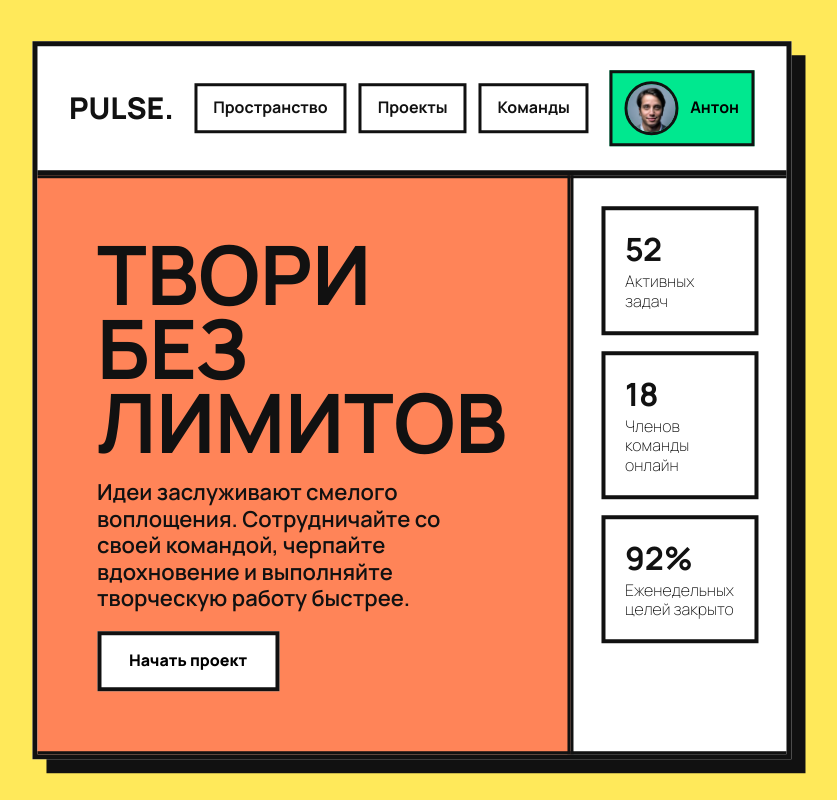
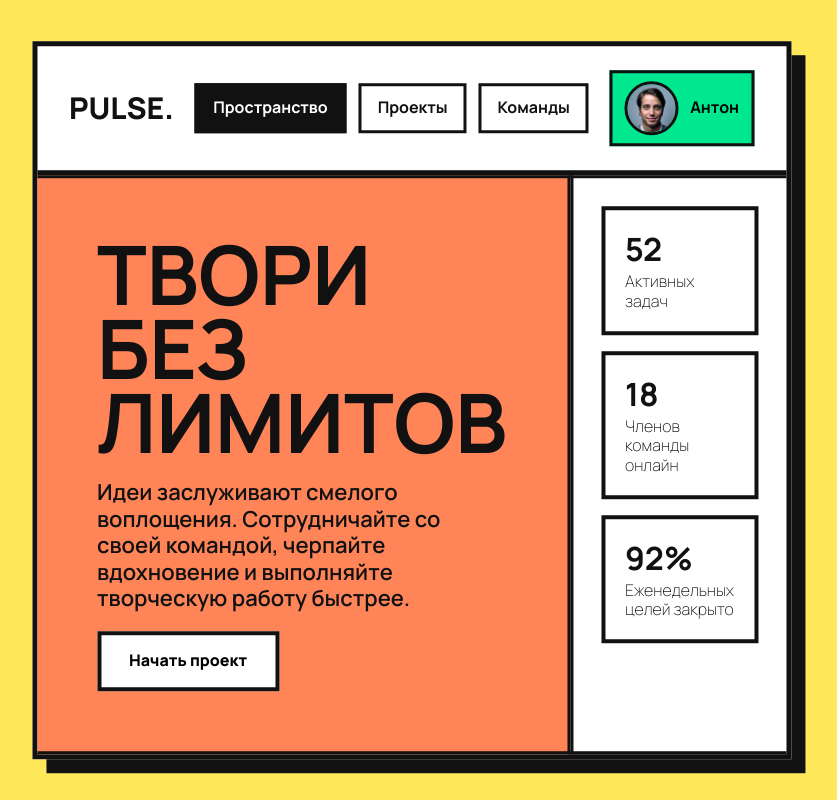
Before and after one commit to notsabyrka/vypadayushhee-menyu, a plain HTML site: page index.html in a window 1280 px wide. In both pictures the pointer is over the link "Пространство". Shown: the whole page, without its empty margins (221-1058 px from the left). Drawn offline with Linux system fonts and the light colour scheme.

Commit message:
style: add hover styles for links and buttons

```diff
--- a/css/base/globals.css
+++ b/css/base/globals.css
@@ -6,3 +6,13 @@ body {
   color: var(--color-dark);
   background-color: var(--color-yellow);
 }
+
+a,
+button {
+  transition-duration: var(--transition-duration);
+
+  &:hover {
+    color: var(--color-light);
+    background-color: var(--color-dark);
+  }
+}
```
